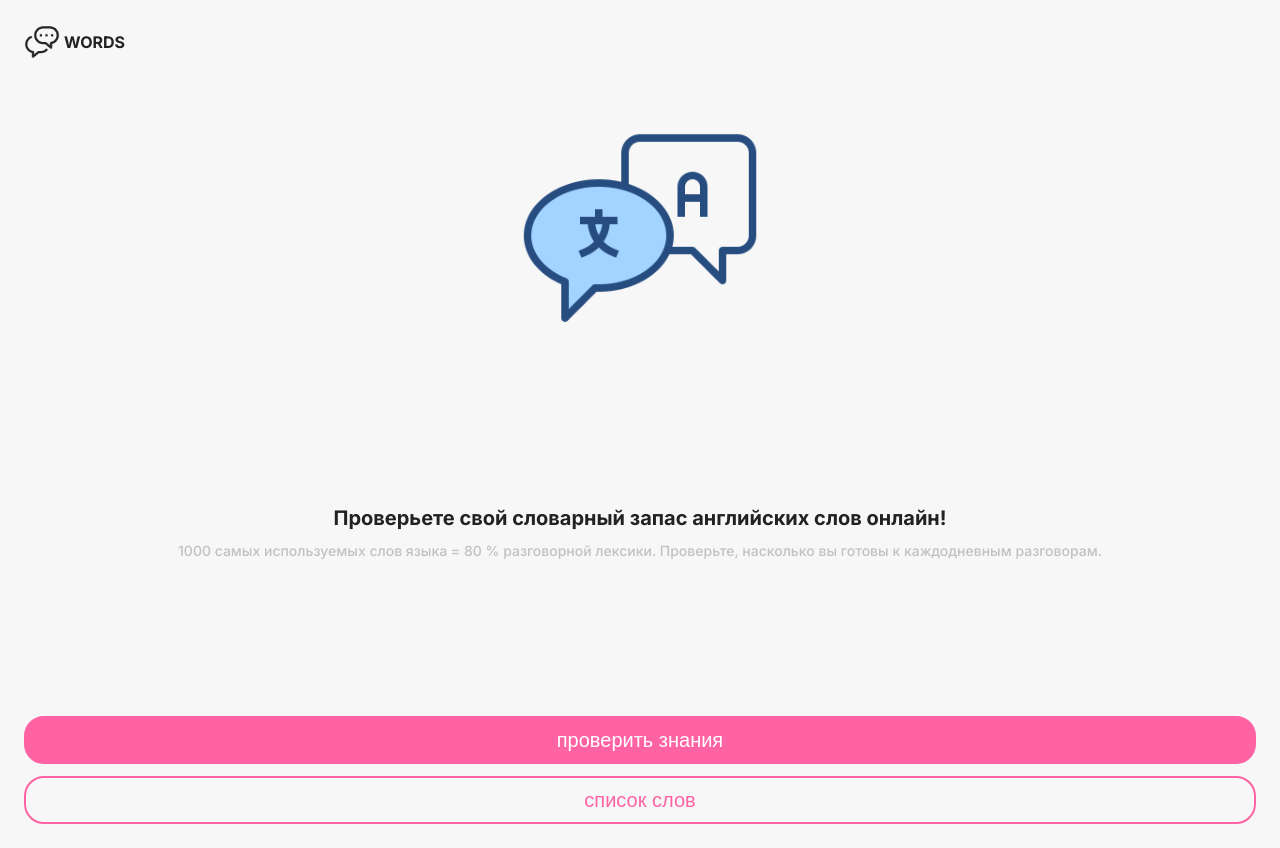
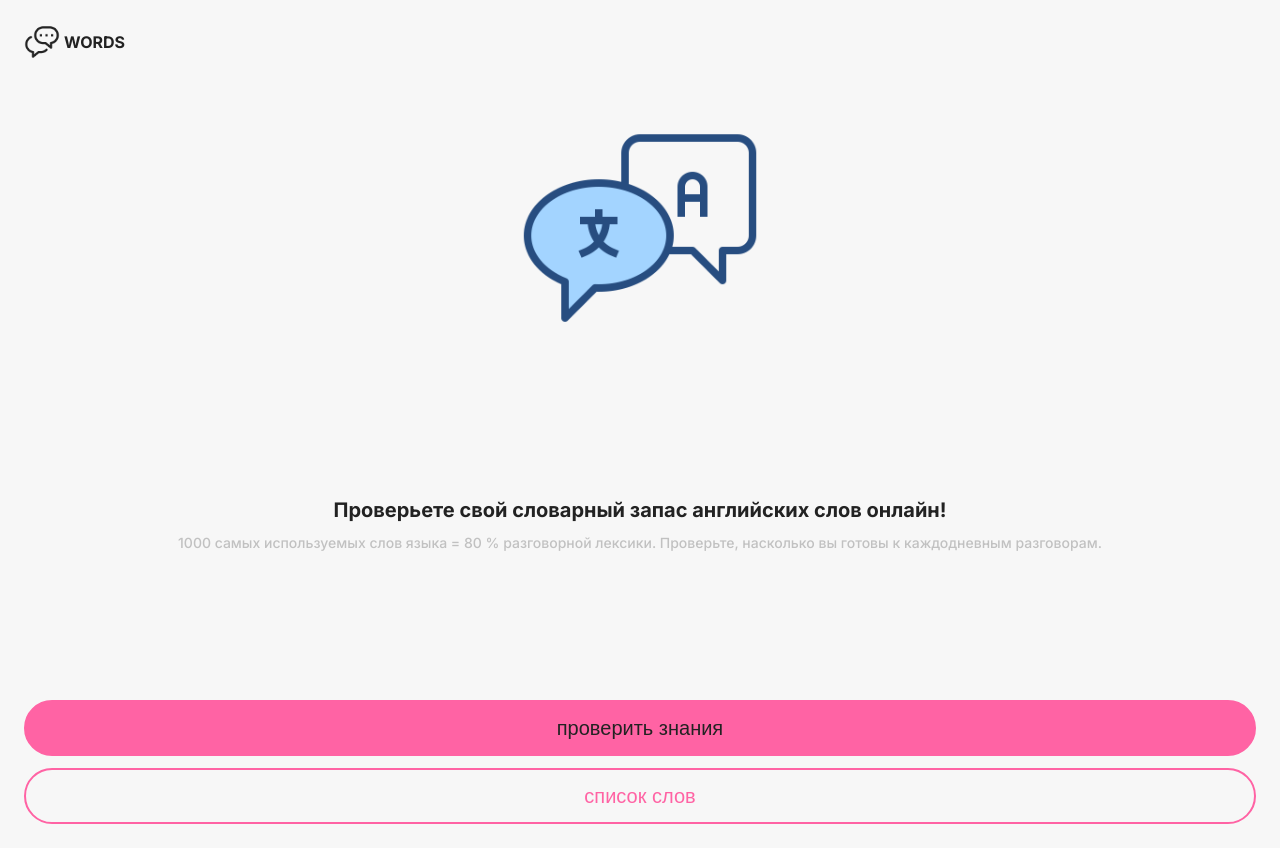
Before and after one commit to lletov/words, a React (Create React App) app: page /tests/1 in a window 1280 px wide. Built offline with nearby package versions, Linux system fonts and the light colour scheme.

Commit message:
fix: res style fixed

```diff
--- a/src/components/Test.jsx
+++ b/src/components/Test.jsx
@@ -141,8 +141,8 @@ export const Test = () => {
             content={<WordStat result={result}/>}
           />
           <div className='group'>
-            <button onClick={(e) => {resetTest(storeTests[URLprefix])}} className='btn-m accent'>пройти еще раз</button>
-            <Link to='/'><button className='btn-m'>на главную страницу</button></Link>
+            <button onClick={(e) => {resetTest(storeTests[URLprefix])}} className='btn-m'>пройти еще раз</button>
+            <Link to='/'><button className='btn-m accent'>на главную страницу</button></Link>
           </div>
         </div>
         </>
--- a/src/index.css
+++ b/src/index.css
@@ -101,11 +101,11 @@ h5 {
 }
 
 .btn-m {
-  height: 48px;
+  height: 56px;
   width: 100%;
   padding: 0px 20px;
   border: solid 2px var(--accent-color);
-  border-radius: 20px;
+  border-radius: 30px;
   color: var(--accent-color);
   font-size: 20px;
   font-weight: 500;
@@ -117,7 +117,7 @@ h5 {
 
 .accent{
   background-color: var(--accent-color);
-  color: var(--white);
+  color: var(--black);
 }
 
 .btn-s {
@@ -265,8 +265,8 @@ h5 {
   align-items: center;
   justify-content: space-between;
   background-color: var(--white);
-  padding: 20px;
-  border-radius: 20px;
+  padding: 24px;
+  border-radius: 32px;
 }
 
 .res-item img {
@@ -307,7 +307,7 @@ h5 {
   display: flex;
   flex-direction: column;
   background-color: var(--white);
-  border-radius: 20px;
+  border-radius: 32px;
 }
 
 .accordion img {
@@ -325,7 +325,7 @@ h5 {
 }
 
 .accordion-header{
-  padding: 20px;
+  padding: 24px;
   display: flex;
   flex-direction: row;
   gap: 12px;
```
